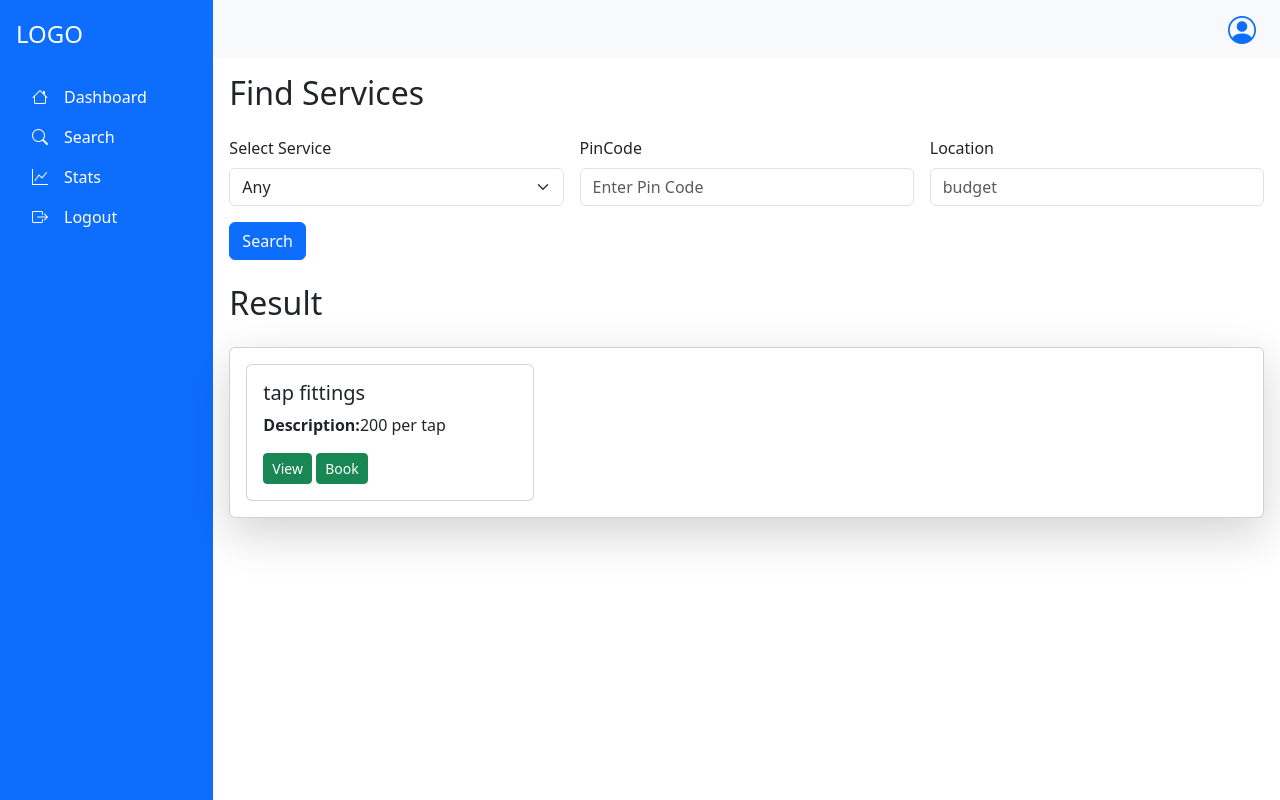
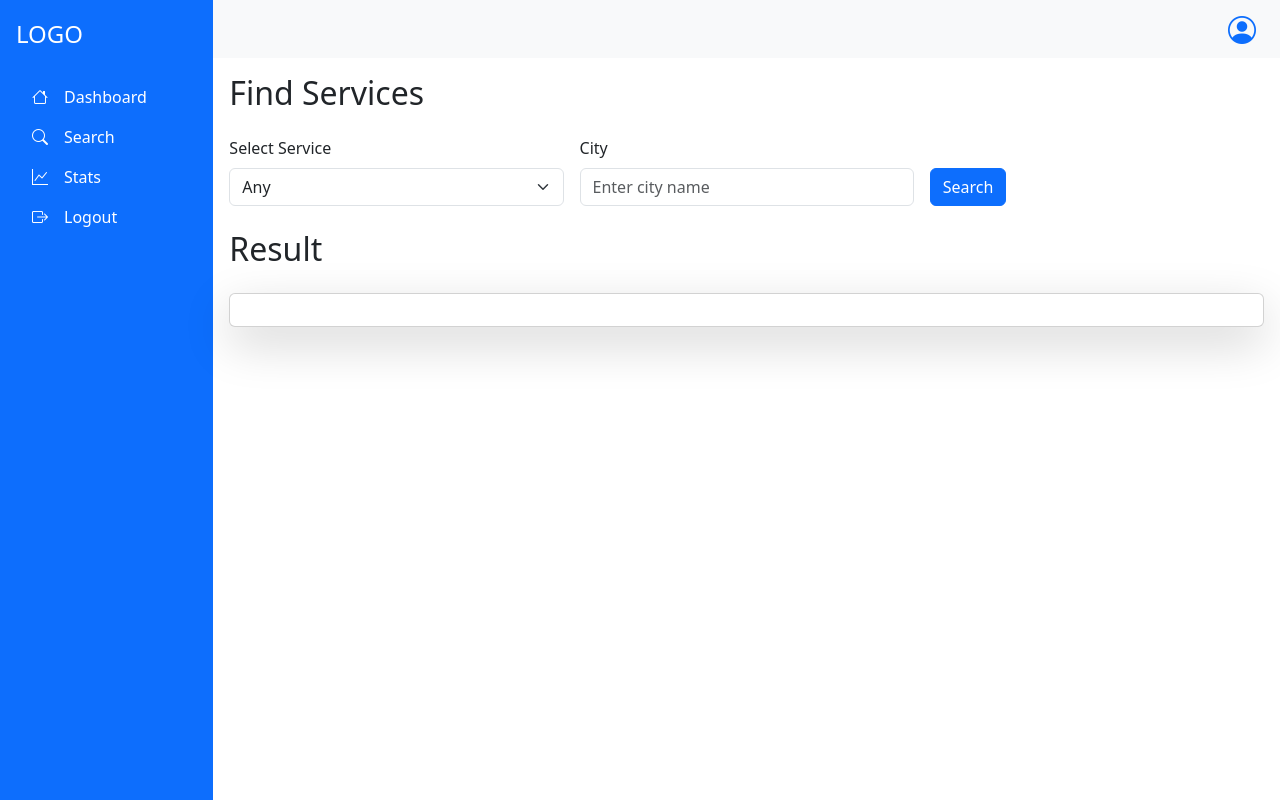
Before and after one commit to 22f3002758/A-Z-HouseHoldServices, a Flask app: a page that uses templates/Customer/custsearch.html in a window 1280 px wide. Run offline with Flask 3, Linux system fonts and the light colour scheme.

Commit message:
3rd commit

```diff
--- a/app.py
+++ b/app.py
@@ -24,8 +24,9 @@ class ServiceProvider(db.Model):
     sp_password=db.Column(db.String)
     sp_exp=db.Column(db.Integer)
     sp_phone=db.Column(db.String)
-    sp_pincode=db.Column(db.String)
-    sp_service=db.Column(db.String)
+    sp_city=db.Column(db.String)
+    sp_rating=db.Column(db.Integer)
+    sp_servicename=db.Column(db.String,db.ForeignKey("services.s_name"))
     mypackages=db.relationship("Package", backref="servprovider")
     # sp_camp_child=db.relationship('Campaign')
     # camp_request_sp=db.relationship('Request')
@@ -36,7 +37,7 @@ class Customer(db.Model):
     c_id=db.Column(db.Integer, primary_key=True, autoincrement= True)
     c_name=db.Column(db.String,unique=True)
     c_address=db.Column(db.String)
-    c_pincode=db.Column(db.String)
+    c_city=db.Column(db.String)
     c_email=db.Column(db.String,unique=True)
     c_password=db.Column(db.String)
     c_phone=db.Column(db.String)
@@ -47,6 +48,7 @@ class Services(db.Model):
     s_id=db.Column(db.Integer, primary_key=True, autoincrement= True)
     s_name=db.Column(db.String,unique=True)
     packages=db.relationship("Package", backref="service")
+    Sproviders=db.relationship("ServiceProvider",backref="service")
 
 
 class Package(db.Model):
@@ -56,6 +58,7 @@ class Package(db.Model):
     p_name=db.Column(db.String,unique=True)
     p_price=db.Column(db.Integer)
     p_description=db.Column(db.String)
+    p_rating=db.Column(db.Integer)
     s_id=db.Column(db.Integer, db.ForeignKey("services.s_id"),nullable=False)
     sp_id=db.Column(db.Integer, db.ForeignKey("serviceprovider.sp_id"),nullable=False)
 
@@ -68,6 +71,7 @@ class Booking(db.Model) :
     c_id=db.Column(db.Integer, db.ForeignKey("customer.c_id"),nullable=False)
     p_id=db.Column(db.Integer, db.ForeignKey("package.p_id"),nullable=False)
     b_date=db.Column(db.Date)
+    b_time=db.Column(db.Time)
     b_address=db.Column(db.String)
     b_pincode=db.Column(db.String)
     b_message=db.Column(db.String)
@@ -101,7 +105,7 @@ def register():
 
     elif request.method=="GET" and request.args["utype"]=="serviceprovider":
         return render_template("/ServiceProvider/register_service.html")
-    elif request.method=="POST" and request.args["utype"]=="service":
+    elif request.method=="POST" and request.args["utype"]=="serviceprovider":
         spname=request.form.get("s_name")
         spaddress=request.form.get("s_address")
         sppincode=request.form.get("s_pincode")
@@ -150,10 +154,24 @@ def search():
         s=request.args.get("sname")
         ser=db.session.query(Services).filter_by(s_name=s).first()
         pack=ser.packages
+        Servis=db.session.query(Services).all()
+        return render_template("/Customer/custsearch.html",package=pack,Services=Servis)
+
+    elif request.method=="GET":
+        Servis=db.session.query(Services).all()
+        return render_template("/Customer/custsearch.html",Services=Servis)
+    else:
+        ser=request.form.get("service")
+        citi=request.form.get("city")
+        Servisprovider=db.session.query(ServiceProvider).filter_by(sp_servicename=ser,sp_city=citi).all()
+        pack=[]
+        for sp in Servisprovider:
+            for p in sp.mypackages:
+                pack.append(p)
+
+
         return render_template("/Customer/custsearch.html",package=pack)
 
-    elif request.method=="GET":
-        return render_template("/Customer/custsearch.html")
 
 
 
--- a/templates/Customer/custsearch.html
+++ b/templates/Customer/custsearch.html
@@ -3,24 +3,20 @@
 <h2 class="mb-4">Find Services</h2>
 
 <!-- Campaign Search Form -->
-<form class="row g-3">
+<form class="row g-3" action="/customer/search" method="POST">
 <div class="col-md-4">
 <label for="service" class="form-label">Select Service</label>
-<select id="gender" class="form-select">
+<select name="service" class="form-select">
     <option selected>Any</option>
-    <option>Cleaning</option>
-    <option>Home Maintenance</option>
-    <option>Hair Salon</option>
+    {% for s in Services %}
+    <option>{{s.s_name}}</option>
+    {% endfor %}
   </select>
 </div>
 
 <div class="col-md-4">
-<label for="ageGroup" class="form-label">PinCode</label>
-<input type="text" class="form-control" id="ageGroup" placeholder="Enter Pin Code">
-</div>
-<div class="col-md-4">
-<label for="minBudget" class="form-label">Location</label>
-<input type="number" class="form-control" id="minBudget" placeholder="budget">
+<label for="city" class="form-label">City</label>
+<input type="text" class="form-control" name="city" placeholder="Enter city name">
 </div>
 
 
@@ -32,14 +28,25 @@
 <div class="card mb-3 shadow-lg mt-4">
 
 <div class="card-body">
+  <div class="row">
   {% for p in package %}
-    <div class="card" style="width: 18rem;">
+  <div class="col mb-4">
+    <div class="card shadow-lg" style="width: 18rem;">
         <!-- <img src="2024-05-22.jpg" class="card-img-top" alt="Cleaning"> -->
         <div class="card-body">
             <h5 class="card-text">{{p.p_name}}</h5>
             <p class="card-text"><b>Description:</b>{{p.p_description}}</p>
-            <button class = "btn btn-sm btn-success" data-bs-toggle="modal" data-bs-target="#packagedetail">View</button>
-            <div class="modal fade" id="packagedetail" tabindex="-1" aria-labelledby="exampleModalLabel" aria-hidden="true">
+            <p>
+              <Strong>Rating:</Strong>
+              {% for i in range(4) %}
+              <i class="bi bi-star" style="color:rgb(211, 239, 26)"></i>
+              {% endfor %}
+              {% for i in range(5-4) %}
+              <i class="bi bi-star"></i>
+              {% endfor %}
+            </p>
+            <button class = "btn btn-sm btn-success" data-bs-toggle="modal" data-bs-target="#packagedetail{{p.p_id}}">View</button>
+            <div class="modal fade" id="packagedetail{{p.p_id}}" tabindex="-1" aria-labelledby="exampleModalLabel" aria-hidden="true">
               <div class="modal-dialog modal-lg">
                 <div class="modal-content">
                   <div class="modal-header">
@@ -47,25 +54,31 @@
                     <button type="button" class="btn-close" data-bs-dismiss="modal" aria-label="Close"></button>
                   </div>
                   <div class="modal-body" >
-                    <h5>{{p.p_name}}</h5>
-                    <div class="form-floating mb-3">
-                        <div class="container text-center">
+                    <h5 class = "mb-4">{{p.p_name}}</h5>
+                    <div class="row">
+                      <div class="col">
 
-                              <div class="col border ">
-                                Description : {{p.p_description}}
-                              </div>
-                              <div class="col border">
-                                Service provider Name:{{p.servprovider.sp_name}}
-                              </div>
-                              <div class="col border">
-                                Contact no:{{p.servprovider.sp_phone}}
-                              </div>
-                              <div class="col border">
-                                Price:{{ p.p_price}}
-                              </div>
+                        <div >
+                          <strong>Description </strong>  : {{ p.p_description}}
                         </div>
+                        <div>
+                          <strong>Service provider Name </strong>: {{ p.servprovider.sp_name}}
+                        </div>
+                      </div>
+                    </div>
+                    <div class="row">
+                      <div class="col">
+                        <div>
+                        <strong>Contact no </strong>: {{ p.servprovider.sp_phone}}
+                        </div>
+                        <div>
+                        <strong>Price </strong> : {{ p.p_price}}
+                        </div>
+                      </div>
+                    </div>
 
-                    </div>
+
+
                   </div>
                 </div>
               </div>
@@ -84,15 +97,34 @@
                     <div class="form-floating mb-3">
                         <div class="container">
                           <form>
-                            <label for="date">date</label>
-                            <input type="date"required name="date"><br>
-                            <label for="Address">Address: </label>
-                            <input type="text" placeholder="Address" required name="s_add"><br>
-                            <label for="Pincode">Pincode: </label>
-                            <input type="text" placeholder ="Pincode" required name="s_pincode"><br>
+                            <div class="row mb-3">
+                              <div class="col-md-4">
+                                <label class="form-label" for="date">date</label>
+                                <input type="date" class="form-control" required name="date">
+                              </div>
 
-                            <label for="msg">Message: </label>
-                            <input type="text" name="msg"><br>
+                              <div class="col-md-4">
+                                <label class="form-label" for="Time">Time : </label>
+                                <input type="time" class="form-control" required name="Time">
+                              </div>
+                            </div>
+                            <div class="row mb-3" >
+                              <div class="col-md-8">
+                                <label class="form-label" for="Address">Address: </label>
+                                <input type="text" class="form-control" placeholder="Address" required name="s_add">
+                              </div>
+                              <div class="col-md-4">
+                                <label class="form-label" for="Pincode">Pincode: </label>
+                                <input type="text" class="form-control" placeholder ="Pincode" required name="s_pincode">
+                              </div>
+                            </div>
+                            <div class="row mb-3">
+                              <div class="col-md-8">
+                                <label class="form-label" for="msg">Message: </label>
+                                <textarea type="text" rows="2" class="form-control" name="msg"></textarea>
+                              </div>
+                            </div>
+
                             <button type="submit">Submit</button>
 
                           </form>
@@ -105,7 +137,9 @@
             </div>
         </div>
     </div>
+  </div>
     {% endfor %}
+  </div>
 </div>
 </div>
 {% endblock %}
--- a/templates/Customer/register_customer.html
+++ b/templates/Customer/register_customer.html
@@ -47,7 +47,7 @@
     <div class="container">
         <H1 style="color:black;"><b>Sign up. Its easy!</b> </H1>
         <div class="Box" style="border: 1px black">
-            <form action="/register/customer" method="POST">
+            <form action="/register?utype=customer" method="POST">
                 <div class = "reg_customer">
                     <label for="fname">Name</label><br>
                     <input type="text" placeholder ="Enter Name" required name="c_name"><br>
--- a/templates/ServiceProvider/register_service.html
+++ b/templates/ServiceProvider/register_service.html
@@ -47,7 +47,7 @@
     <div class="container">
         <H1 style="color:black;"><b>Sign up. Its easy!</b> </H1>
         <div class="Box" style="border: 1px black">
-            <form action="/register/serviceprovider" method="POST">
+            <form action="/register?utype=serviceprovider" method="POST">
                 <div class = "service provider">
                     <label for="fname">Company name/ Individual Name: </label><br>
                     <input type="text" placeholder ="Company name" required name="s_name"><br>
--- a/templates/login.html
+++ b/templates/login.html
@@ -9,7 +9,7 @@
 </head>
 <body><br><br>
     <div class="d-flex justify-content-center align-items-center">
-        <form>
+        <form action="">
             <div class="mb-3">
               <label for="userEmail" class="form-label">Email address</label>
               <input type="email" class="form-control" id="Email" aria-describedby="userHelp">
```
Also changed, not shown: instance/api_database.sqlite3.
